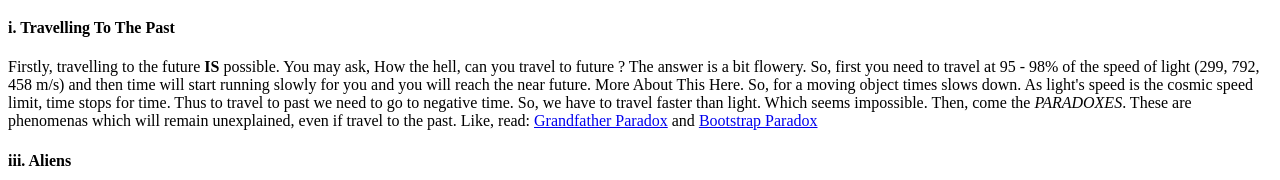
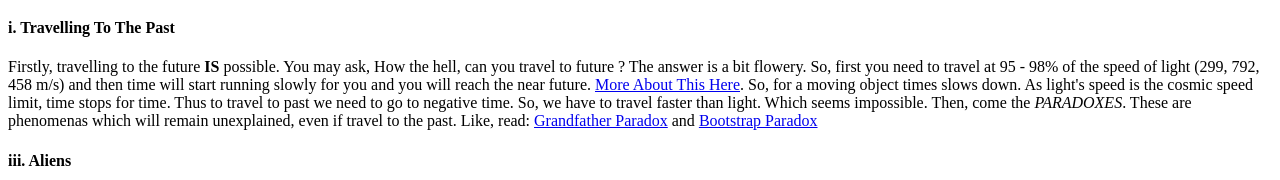
Before and after one commit to ShakyaBera/shakyaBlog.github.io, a plain HTML site: page me.html in a window 1280 px wide. Shown: the part 1388-1568 px from the top of the page. Drawn offline with Linux system fonts and the light colour scheme.

Commit message:
Update me.html

```diff
--- a/me.html
+++ b/me.html
@@ -89,12 +89,17 @@
         ask, How the hell, can you travel to future ? The answer is a bit
         flowery. So, first you need to travel at 95 - 98% of the speed of light
         (299, 792, 458 m/s) and then time will start running slowly for you and
-        you will reach the near future. More About This Here. So, for a moving
-        object times slows down. As light's speed is the cosmic speed limit,
-        time stops for time. Thus to travel to past we need to go to negative
-        time. So, we have to travel faster than light. Which seems impossible.
-        Then, come the <em>PARADOXES</em>. These are phenomenas which will
-        remain unexplained, even if travel to the past. Like, read:
+        you will reach the near future.
+        <a
+          href="https://phys.org/news/2020-05-future-totally.html"
+          target="_blank"
+          >More About This Here</a
+        >. So, for a moving object times slows down. As light's speed is the
+        cosmic speed limit, time stops for time. Thus to travel to past we need
+        to go to negative time. So, we have to travel faster than light. Which
+        seems impossible. Then, come the <em>PARADOXES</em>. These are
+        phenomenas which will remain unexplained, even if travel to the past.
+        Like, read:
         <a href="https://www.space.com/grandfather-paradox.html" target="_blank"
           >Grandfather Paradox</a
         >
```
